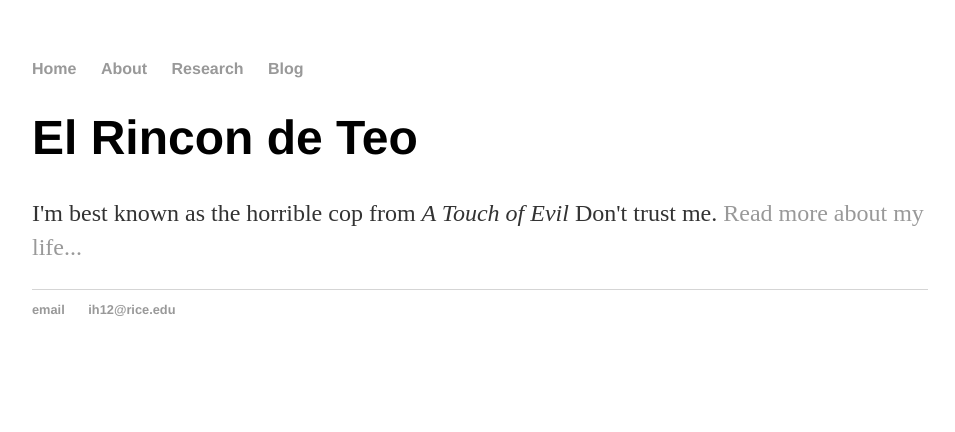
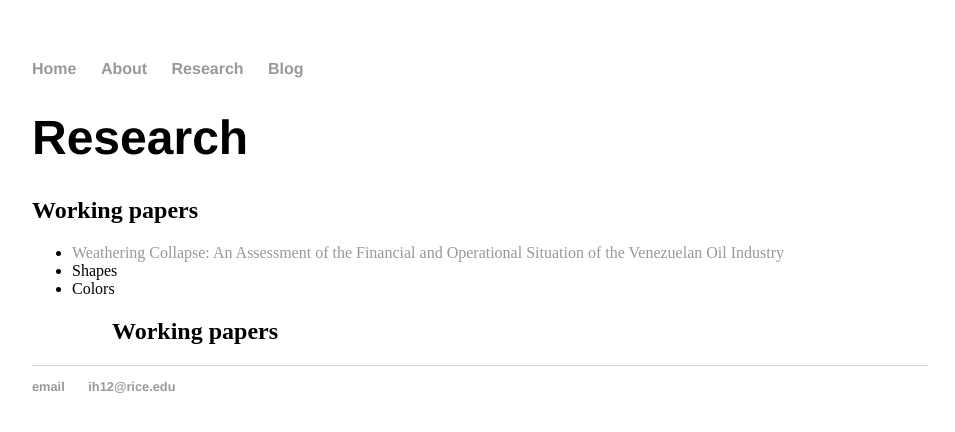
Before and after one commit to igorteo84/igorteo84.github.io, a Jekyll site: the page built from research/index.html, in a window 1280 px wide. Shown: the top 432 px of the page, without its empty margins (160-1115 px from the left). Built offline with Jekyll 4.4.1, drawn with Linux system fonts in a browser that asks for light colours.

Commit message:
Update index.html

```diff
--- a/research/index.html
+++ b/research/index.html
@@ -3,6 +3,16 @@ layout: default
 title: Research
 ---
 <div class="blurb">
-	<h1>El Rincon de Teo</h1>
-	<p>I'm best known as the horrible cop from <em>A Touch of Evil</em> Don't trust me. <a href="http://historico.prodavinci.com/2015/07/01/actualidad/por-que-venezuela-dejo-de-importar-gas-de-colombia-por-armando-flores-e-igor-hernandez/">Read more about my life...</a></p>
+	<h1>Research</h1>
+
+	<h2>Working papers</h2>
+	<ul>
+		<li><a href="https://growthlab.cid.harvard.edu/files/growthlab/files/venezuela_oil_cidwp_327.pdf">Weathering Collapse: An Assessment of the Financial and Operational Situation of the Venezuelan Oil Industry</a></li>
+		<li>Shapes</li>
+		<li>Colors
+	<ul>
+
+	<h2>Working papers</h2>
+
+
 </div><!-- /.blurb -->
```
